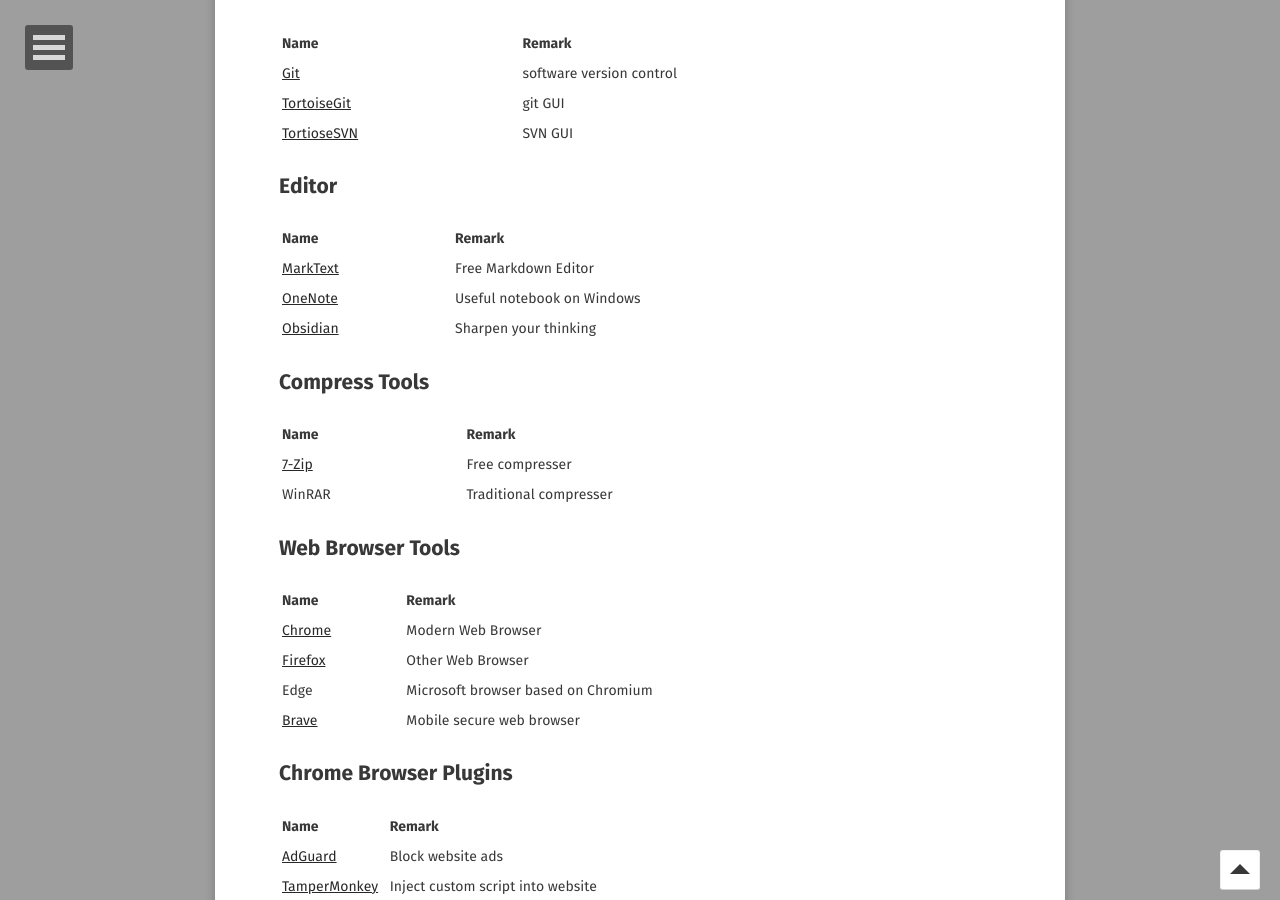
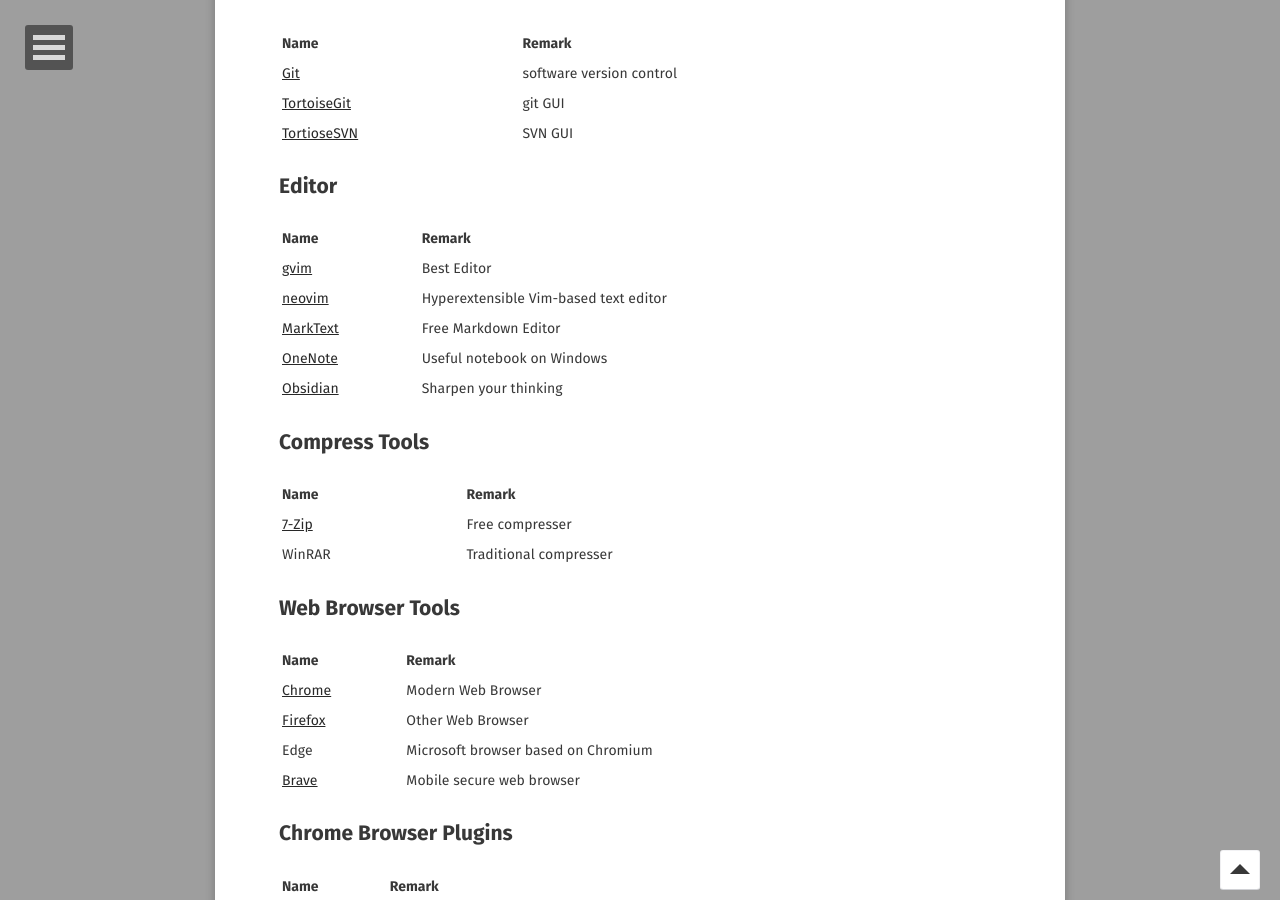
Before and after one commit to o7878x/o7878x.github.io, a Jekyll site: the page built from _posts/2024-07-07-wonderful-softwares.md, in a window 1280 px wide and 900 px high, scrolled down 1106 px. Built offline with Jekyll 4.4.1, drawn with Linux system fonts in a browser that asks for light colours; some web fonts are replaced; comment, search, counter and statistics services are not loaded.

Commit message:
feature:add vim style editors

```diff
--- a/_posts/2024-07-07-wonderful-softwares.md
+++ b/_posts/2024-07-07-wonderful-softwares.md
@@ -49,6 +49,8 @@
 
 | Name | Remark |
 | --- | --- |
+| [gvim](https://www.vim.org/download.php) | Best Editor |
+| [neovim](https://neovim.io/) | Hyperextensible Vim-based text editor |
 | [MarkText](https://www.marktext.cc/) | Free Markdown Editor |
 | [OneNote](https://www.onenote.com/) | Useful notebook on Windows |
 | [Obsidian](https://obsidian.md/) | Sharpen your thinking |
```
